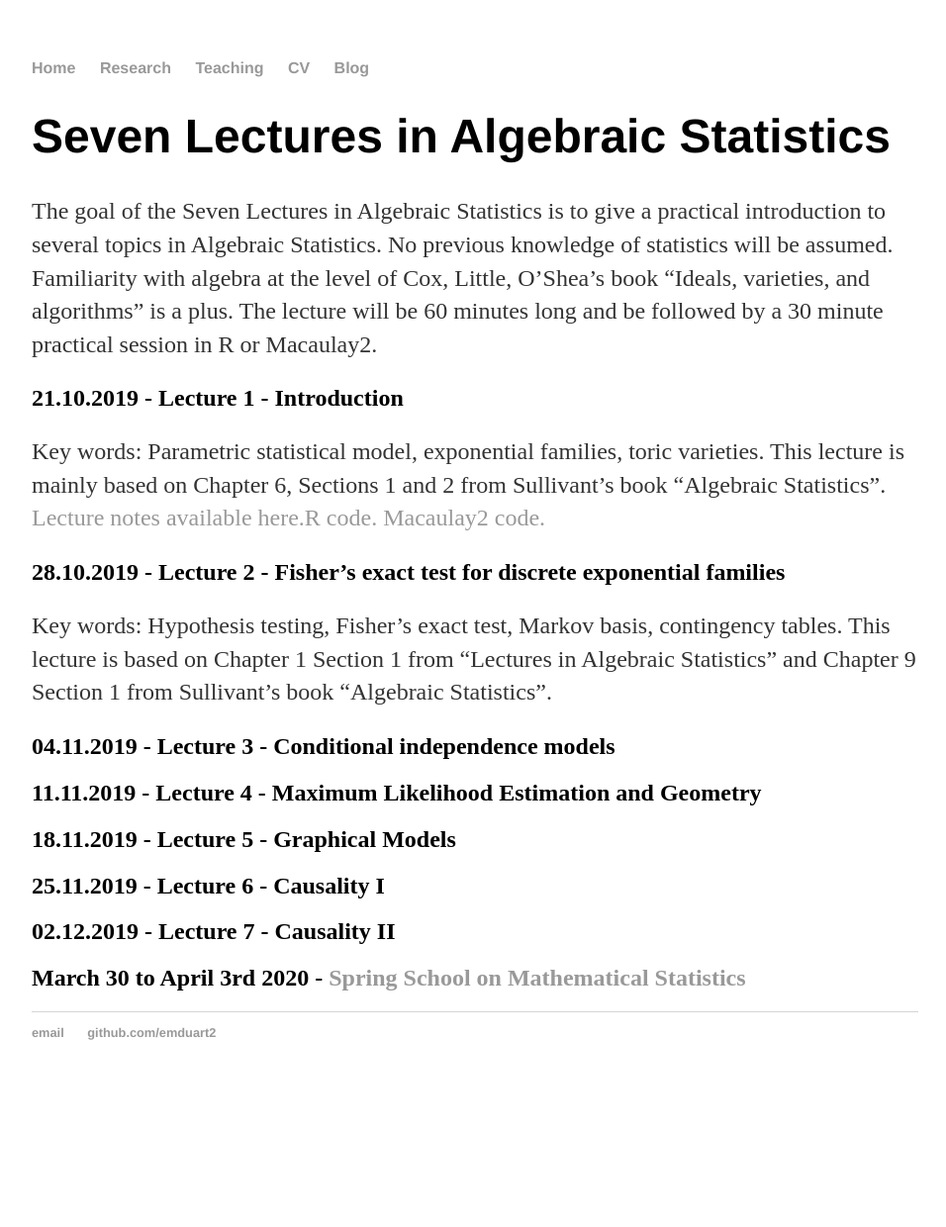
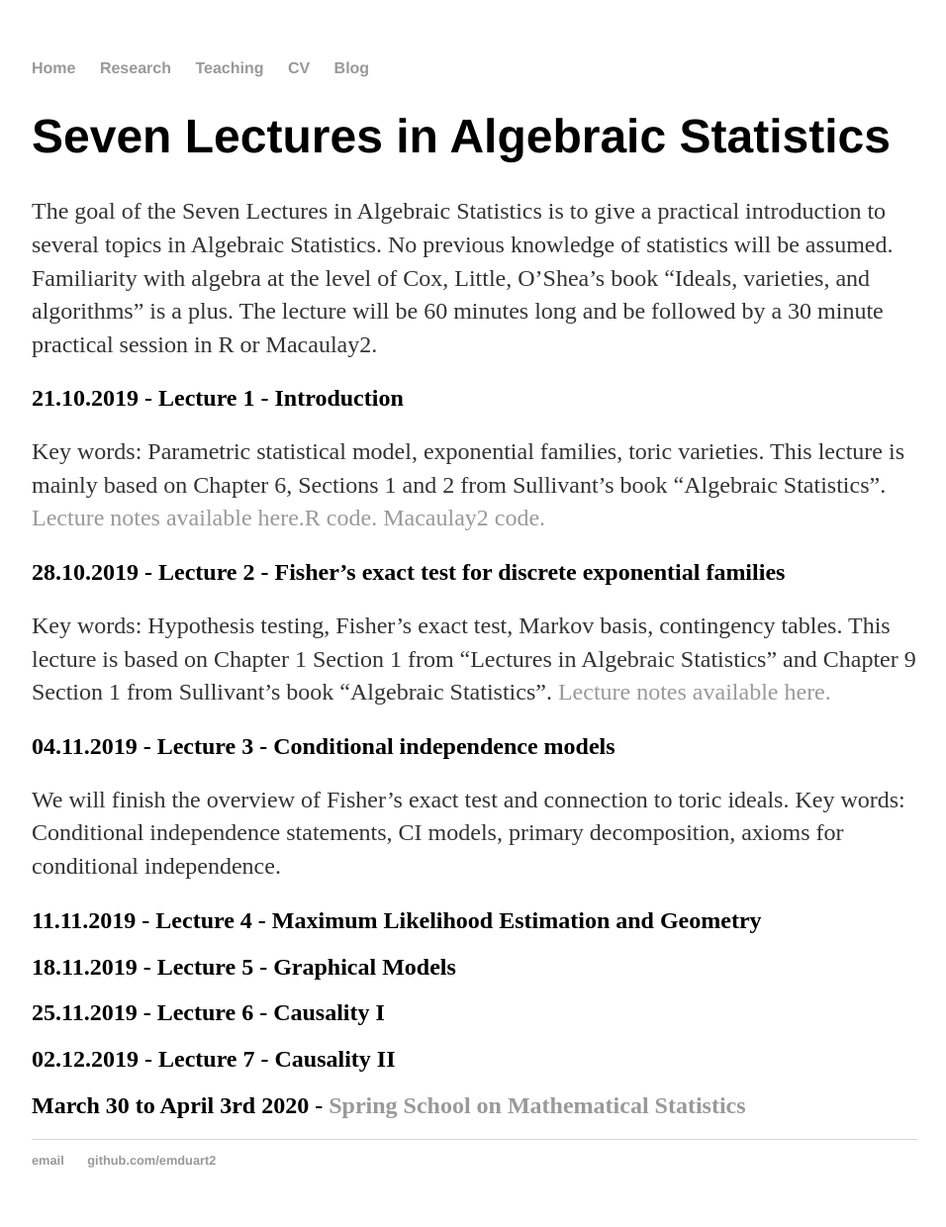
Before and after one commit to emduart2/emduart2.github.io, a Jekyll site: the page built from teaching/index.md, in a window 1280 px wide. Shown: the whole page at 99% size, without its empty margins (160-1116 px from the left). Built offline with Jekyll 4.4.1, drawn with Linux system fonts in a browser that asks for light colours; before the commit the page ends 1111 px from its top, so only the background shows below that.

Commit message:
added lecture notes and updates

```diff
--- a/teaching/index.md
+++ b/teaching/index.md
@@ -15,10 +15,13 @@ and connections to toric varieties.--->
 ## 28.10.2019 - Lecture 2  - Fisher's exact test for discrete exponential families
 Key words: Hypothesis testing, Fisher's exact test, Markov basis, contingency tables. This lecture is based on Chapter 1 Section 1
 from "Lectures in Algebraic Statistics" and Chapter 9 Section 1 from Sullivant's book "Algebraic Statistics".
+[Lecture notes available here.]({{ site.url }}/assets/SevenLectures2019/Lecture2.pdf)
 <!---We discuss how to perform Fisher's exact test and the Metropolis-Hastings algorithms for sampling
 for discrete exponential families. --->
 
 ## 04.11.2019 - Lecture 3 - Conditional independence models
+We will finish the overview of Fisher's exact test and connection to toric ideals.
+Key words: Conditional independence statements, CI models, primary decomposition, axioms for conditional independence.
 <!--- Definition of conditional independence models and connections to primary decomposition. --->
 
 ## 11.11.2019 - Lecture 4 - Maximum Likelihood Estimation and Geometry
```
Also changed, not shown: 1 other file.
